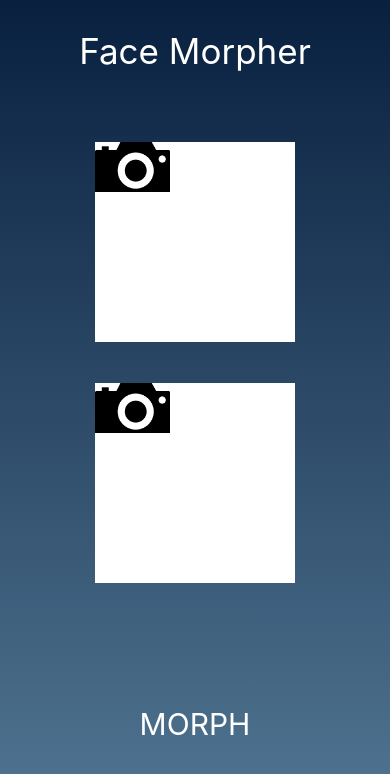
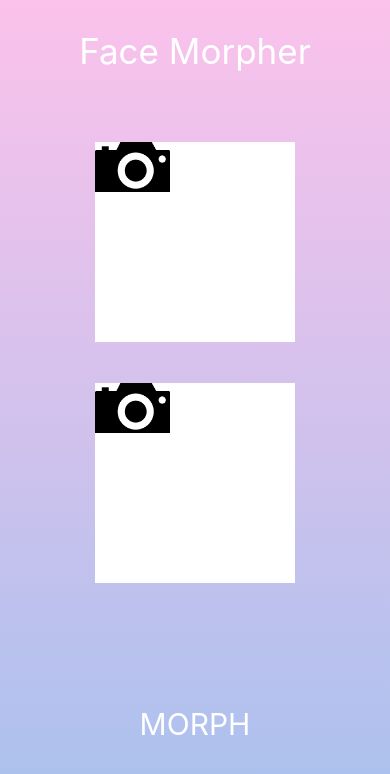
Before and after one commit to osamja/imagemorpher-mobile, a React Native app in the folder ImageMorpherMobile/: screen / in a window 390 px wide. Shown: the top 774 px of the page. Built offline with nearby package versions, Linux system fonts and the light colour scheme.

Commit message:
remove transparency

```diff
--- a/ImageMorpherMobile/App.js
+++ b/ImageMorpherMobile/App.js
@@ -194,7 +194,7 @@ export default function FaceMorpher({
   return (
       <LinearGradient
         // Background Linear Gradient
-        colors={['#09203f', '#537895']}
+        colors={['#fbc2eb', '#a6c1ee']}
         style={styles.background}>
       <Text style={styles.title}>Face Morpher</Text>
       <View style={styles.container}>
```
